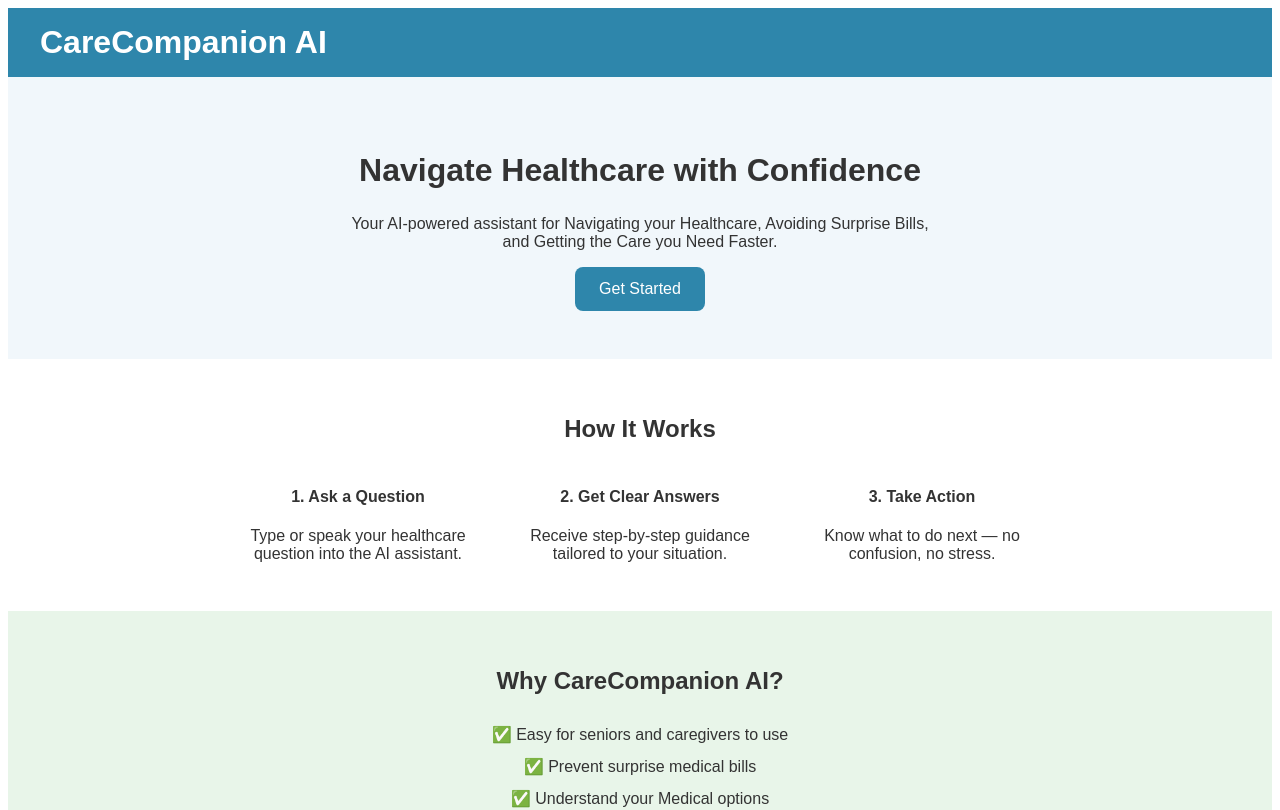
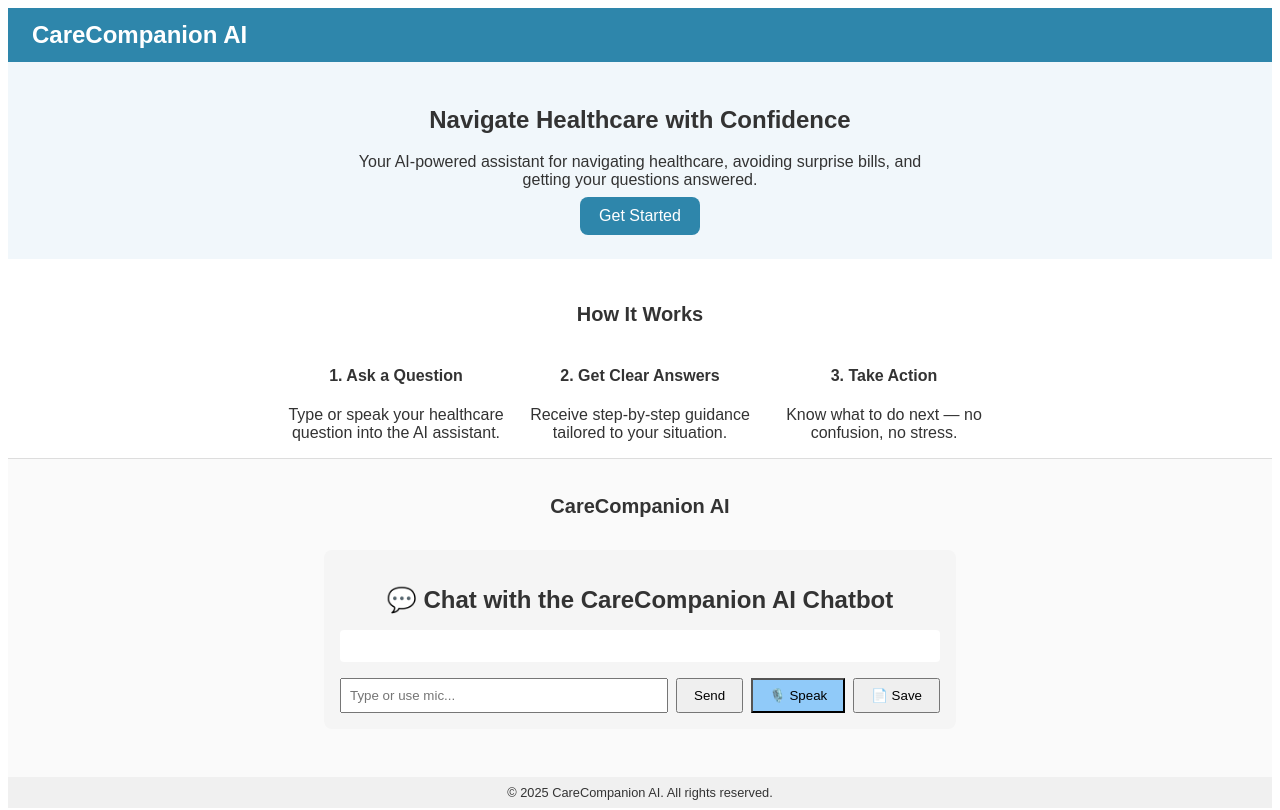
Before and after one commit to scalisek3/carecompanionai-frontend, a React (Create React App) app: page / in a window 1280 px wide. Shown: the top 810 px of the page. Built offline with nearby package versions, Linux system fonts and the light colour scheme.

Commit message:
Update chatbot layout and add microphone support

```diff
--- a/src/App.js
+++ b/src/App.js
@@ -3,36 +3,45 @@ import GPTChatBot from './components/GPTChatBot';
 
 function App() {
   return (
-    <div style={{ fontFamily: 'Arial, sans-serif', color: '#333' }}>
+    <div style={{
+      fontFamily: 'Arial, sans-serif',
+      color: '#333',
+      height: '100vh',
+      display: 'flex',
+      flexDirection: 'column',
+      overflow: 'hidden'
+    }}>
       {/* Header */}
-      <header style={{ backgroundColor: '#2E86AB', color: 'white', padding: '1rem 2rem' }}>
-        <h1 style={{ margin: 0 }}>CareCompanion AI</h1>
+      <header style={{ backgroundColor: '#2E86AB', color: 'white', padding: '0.8rem 1.5rem' }}>
+        <h1 style={{ margin: 0, fontSize: '1.5rem' }}>CareCompanion AI</h1>
       </header>
 
+      {/* Main content */}
+      <div style={{ flex: 1, overflowY: 'auto' }}>
         {/* Hero Section */}
-      <section style={{ padding: '3rem 2rem', backgroundColor: '#F1F7FB', textAlign: 'center' }}>
-        <h2 style={{ fontSize: '2rem' }}>Navigate Healthcare with Confidence</h2>
-        <p style={{ maxWidth: '600px', margin: '1rem auto' }}>
-          Your AI-powered assistant for Navigating your Healthcare, Avoiding Surprise Bills, and Getting the Care you Need Faster.
+        <section style={{ padding: '1.5rem 1rem', backgroundColor: '#F1F7FB', textAlign: 'center' }}>
+          <h2 style={{ fontSize: '1.5rem' }}>Navigate Healthcare with Confidence</h2>
+          <p style={{ maxWidth: '600px', margin: '0.5rem auto' }}>
+            Your AI-powered assistant for navigating healthcare, avoiding surprise bills, and getting your questions answered.
           </p>
-        <button style={{ backgroundColor: '#2E86AB', color: 'white', border: 'none', padding: '0.8rem 1.5rem', fontSize: '1rem', borderRadius: '8px', cursor: 'pointer' }}>
+          <button style={{ backgroundColor: '#2E86AB', color: 'white', border: 'none', padding: '0.6rem 1.2rem', fontSize: '1rem', borderRadius: '8px', cursor: 'pointer' }}>
             Get Started
           </button>
         </section>
 
         {/* How It Works */}
-      <section style={{ padding: '2rem', textAlign: 'center' }}>
-        <h3 style={{ fontSize: '1.5rem' }}>How It Works</h3>
-        <div style={{ display: 'flex', justifyContent: 'center', gap: '2rem', marginTop: '1.5rem', flexWrap: 'wrap' }}>
-          <div style={{ maxWidth: '250px' }}>
+        <section style={{ padding: '1.5rem 1rem', textAlign: 'center' }}>
+          <h3 style={{ fontSize: '1.25rem' }}>How It Works</h3>
+          <div style={{ display: 'flex', justifyContent: 'center', gap: '1.5rem', marginTop: '1rem', flexWrap: 'wrap' }}>
+            <div style={{ maxWidth: '220px' }}>
               <h4>1. Ask a Question</h4>
               <p>Type or speak your healthcare question into the AI assistant.</p>
             </div>
-          <div style={{ maxWidth: '250px' }}>
+            <div style={{ maxWidth: '220px' }}>
               <h4>2. Get Clear Answers</h4>
               <p>Receive step-by-step guidance tailored to your situation.</p>
             </div>
-          <div style={{ maxWidth: '250px' }}>
+            <div style={{ maxWidth: '220px' }}>
               <h4>3. Take Action</h4>
               <p>Know what to do next — no confusion, no stress.</p>
             </div>
@@ -40,25 +49,25 @@ function App() {
         </section>
 
         {/* Benefits Section */}
-      <section style={{ backgroundColor: '#E8F5E9', padding: '2rem', textAlign: 'center' }}>
-        <h3 style={{ fontSize: '1.5rem' }}>Why CareCompanion AI?</h3>
-        <ul style={{ listStyle: 'none', padding: 0, maxWidth: '600px', margin: '1rem auto', lineHeight: '2rem' }}>
+        <section style={{ backgroundColor: '#E8F5E9', padding: '1.5rem 1rem', textAlign: 'center' }}>
+          <h3 style={{ fontSize: '1.25rem' }}>Why CareCompanion AI?</h3>
+          <ul style={{ listStyle: 'none', padding: 0, maxWidth: '600px', margin: '0.5rem auto', lineHeight: '1.8rem' }}>
             <li>✅ Easy for seniors and caregivers to use</li>
             <li>✅ Prevent surprise medical bills</li>
-          <li>✅ Understand your Medical options</li>
+            <li>✅ Understand your medical options</li>
             <li>✅ Get peace of mind from trusted and knowledgeable AI help</li>
           </ul>
         </section>
+      </div>
 
       {/* Chatbot Section */}
-<section style={{ backgroundColor: '#FAFAFA', padding: '2rem 1rem' }}>
-  <h3 style={{ textAlign: 'center', fontSize: '1.5rem', marginBottom: '1rem' }}>Ask the CareCompanion AI</h3>
+      <section style={{ backgroundColor: '#FAFAFA', padding: '1rem', borderTop: '1px solid #ddd' }}>
+        <h3 style={{ textAlign: 'center', fontSize: '1.25rem', marginBottom: '0.5rem' }}>CareCompanion AI</h3>
         <GPTChatBot />
       </section>
 
-
       {/* Footer */}
-      <footer style={{ padding: '1rem', backgroundColor: '#f0f0f0', textAlign: 'center', fontSize: '0.9rem' }}>
+      <footer style={{ padding: '0.5rem', backgroundColor: '#f0f0f0', textAlign: 'center', fontSize: '0.8rem' }}>
         &copy; {new Date().getFullYear()} CareCompanion AI. All rights reserved.
       </footer>
     </div>
--- a/src/components/GPTChatBot.js
+++ b/src/components/GPTChatBot.js
@@ -1,6 +1,8 @@
-import React, { useState } from 'react';
+import React, { useState, useEffect, useRef } from 'react';
 import axios from 'axios';
 import jsPDF from 'jspdf';
+
+const SpeechRecognition = window.SpeechRecognition || window.webkitSpeechRecognition;
 
 const extractLocation = (text) => {
   const locationRegex = /\b(in|near|around|from|to) ([A-Z][a-z]+(?:,?\s?[A-Z]{2})?)\b/;
@@ -19,9 +21,46 @@ When the user asks a question, answer it clearly, directly, and only ask follow-
 Use step-by-step guidance, and tailor your response to the user’s location if provided. Keep your responses clear, compassionate, and useful.`
     }
   ]);
-
   const [input, setInput] = useState('');
   const [loading, setLoading] = useState(false);
+  const [listening, setListening] = useState(false);
+  const recognitionRef = useRef(null);
+
+  useEffect(() => {
+    if (SpeechRecognition) {
+      recognitionRef.current = new SpeechRecognition();
+      recognitionRef.current.continuous = false;
+      recognitionRef.current.interimResults = false;
+      recognitionRef.current.lang = 'en-US';
+
+      recognitionRef.current.onresult = (event) => {
+        const transcript = event.results[0][0].transcript;
+        setInput(transcript);
+        setListening(false);
+      };
+
+      recognitionRef.current.onend = () => setListening(false);
+      recognitionRef.current.onerror = (e) => {
+        console.error('Speech recognition error:', e);
+        setListening(false);
+      };
+    }
+  }, []);
+
+  const toggleMic = () => {
+    if (!SpeechRecognition) {
+      alert('Voice input is not supported in this browser.');
+      return;
+    }
+
+    if (listening) {
+      recognitionRef.current.stop();
+      setListening(false);
+    } else {
+      recognitionRef.current.start();
+      setListening(true);
+    }
+  };
 
   const handleSend = async () => {
     if (!input.trim()) return;
@@ -104,18 +143,21 @@ Use step-by-step guidance, and tailor your response to the user’s location if
             </div>
           ))}
       </div>
-      <div style={{ display: 'flex', gap: '0.5rem' }}>
+      <div style={{ display: 'flex', gap: '0.5rem', alignItems: 'center' }}>
         <input
           value={input}
           onChange={e => setInput(e.target.value)}
-          placeholder="Type your message..."
+          placeholder="Type or use mic..."
           style={{ flexGrow: 1, padding: '0.5rem' }}
         />
         <button onClick={handleSend} disabled={loading} style={{ padding: '0.5rem 1rem' }}>
           {loading ? 'Sending...' : 'Send'}
         </button>
+        <button onClick={toggleMic} style={{ padding: '0.5rem 1rem', backgroundColor: listening ? '#e57373' : '#90caf9' }}>
+          {listening ? '🎤 Listening...' : '🎙️ Speak'}
+        </button>
         <button onClick={handleDownload} style={{ padding: '0.5rem 1rem' }}>
-          Download PDF
+          📄 Save
         </button>
       </div>
     </div>
```
Lines whose indentation alone changed are shown as unchanged.
